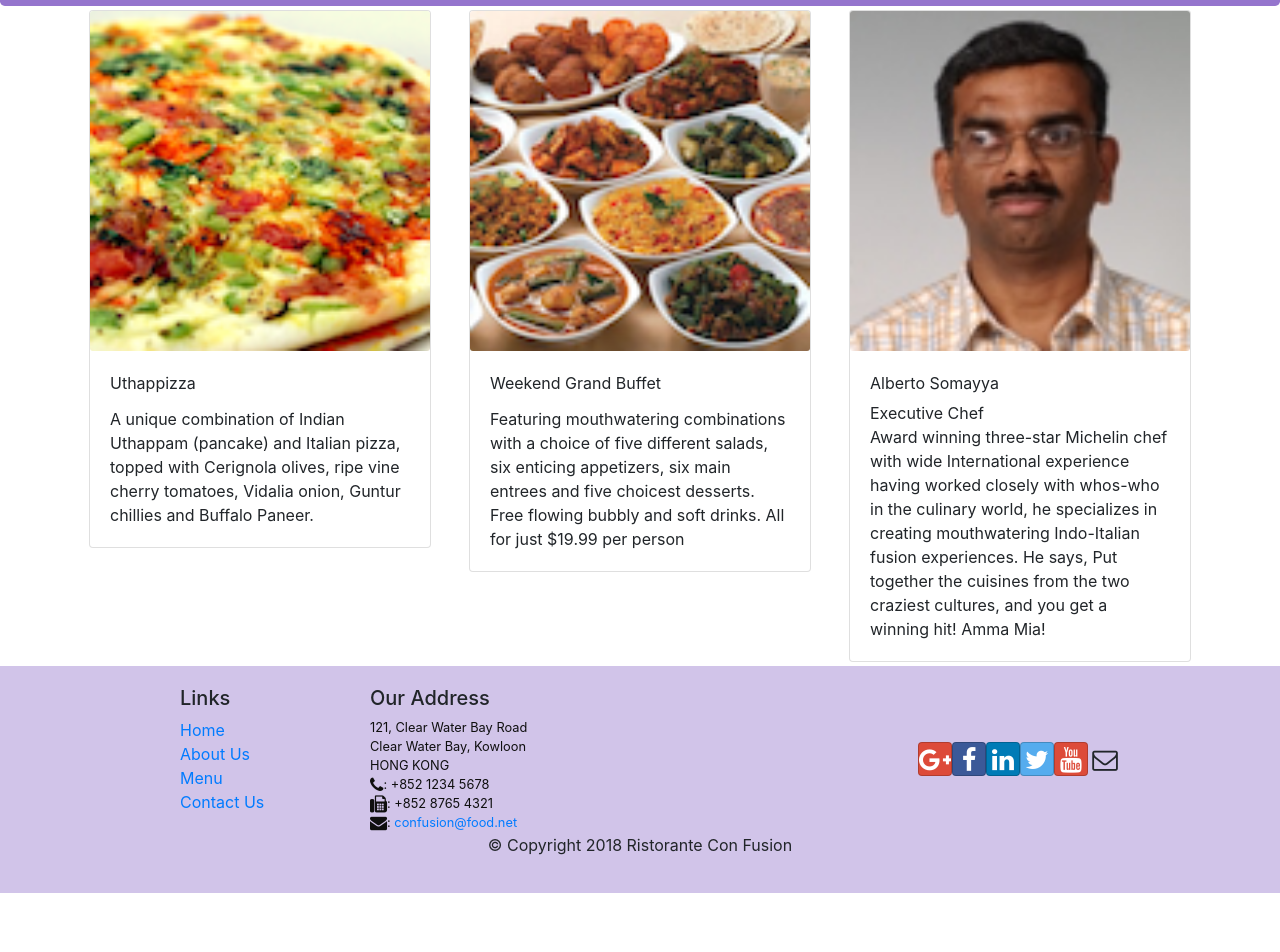
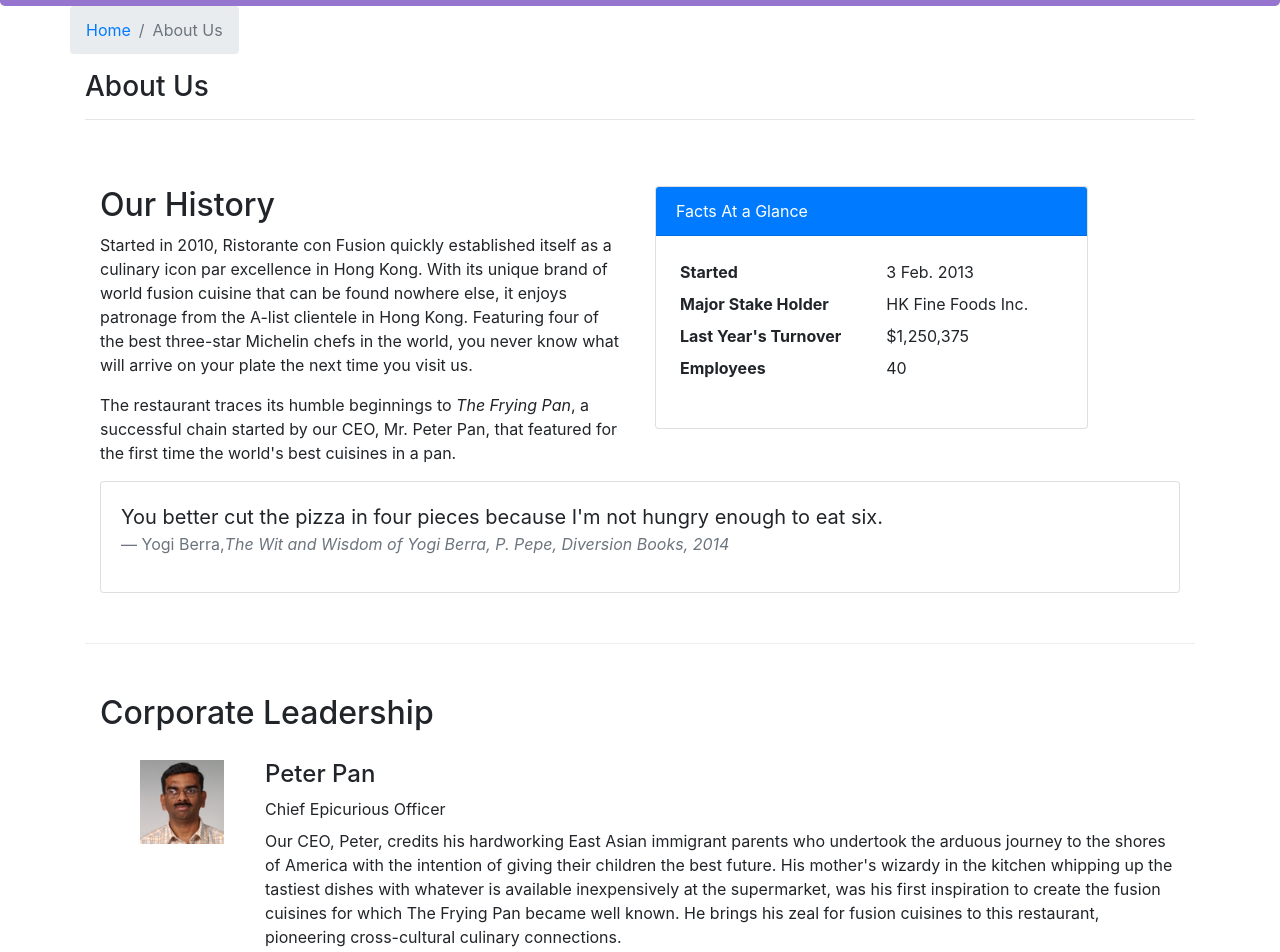
Before and after one commit to parthmodi152/First-React-App, a React (Create React App) app: page /aboutus in a window 1280 px wide. Before the commit this address led to /home. Shown: the part 336-1288 px from the top of the page. Before the commit the page ends 1229 px from the top, so only its background shows below. Built offline with nearby package versions, Linux system fonts and the light colour scheme.

Commit message:
fifth commit Assignment-2 About Us page

```diff
--- /dev/null
+++ b/src/components/AboutComponent.js
@@ -0,0 +1,103 @@
+import React from 'react';
+import { Breadcrumb, BreadcrumbItem, Card, CardBody, CardHeader, Media } from 'reactstrap';
+import { Link } from 'react-router-dom';
+
+
+function RenderLeader({leader}) {
+
+    var MediaStyle = {
+        marginTop: '20px',
+        marginBottom: '20px',
+    };
+
+    return (
+        <Media style={MediaStyle}>
+            <Media left href="#">
+            <Media object src={leader.image} width="80%" alt={leader.name}  />
+            </Media>
+            <Media body style={{paddingLeft: 20}}>
+            <Media heading>
+                {leader.name}
+            </Media>
+            <Media subheading style={{marginBottom:'8px'}}>
+                {leader.designation}
+            </Media>
+                {leader.description}
+            </Media>
+        </Media>
+    );
+}
+
+function About(props) {
+
+    const leaders = props.leaders.map((leader) => {
+        return (
+            <RenderLeader leader={leader}/>
+        );
+    });
+
+    return(
+        <div className="container">
+            <div className="row">
+                <Breadcrumb>
+                    <BreadcrumbItem><Link to="/home">Home</Link></BreadcrumbItem>
+                    <BreadcrumbItem active>About Us</BreadcrumbItem>
+                </Breadcrumb>
+                <div className="col-12">
+                    <h3>About Us</h3>
+                    <hr />
+                </div>
+            </div>
+            <div className="row row-content">
+                <div className="col-12 col-md-6">
+                    <h2>Our History</h2>
+                    <p>Started in 2010, Ristorante con Fusion quickly established itself as a culinary icon par excellence in Hong Kong. With its unique brand of world fusion cuisine that can be found nowhere else, it enjoys patronage from the A-list clientele in Hong Kong.  Featuring four of the best three-star Michelin chefs in the world, you never know what will arrive on your plate the next time you visit us.</p>
+                    <p>The restaurant traces its humble beginnings to <em>The Frying Pan</em>, a successful chain started by our CEO, Mr. Peter Pan, that featured for the first time the world's best cuisines in a pan.</p>
+                </div>
+                <div className="col-12 col-md-5">
+                    <Card>
+                        <CardHeader className="bg-primary text-white">Facts At a Glance</CardHeader>
+                        <CardBody>
+                            <dl className="row p-1">
+                                <dt className="col-6">Started</dt>
+                                <dd className="col-6">3 Feb. 2013</dd>
+                                <dt className="col-6">Major Stake Holder</dt>
+                                <dd className="col-6">HK Fine Foods Inc.</dd>
+                                <dt className="col-6">Last Year's Turnover</dt>
+                                <dd className="col-6">$1,250,375</dd>
+                                <dt className="col-6">Employees</dt>
+                                <dd className="col-6">40</dd>
+                            </dl>
+                        </CardBody>
+                    </Card>
+                </div>
+                <div className="col-12">
+                    <Card>
+                        <CardBody className="bg-faded">
+                            <blockquote className="blockquote">
+                                <p className="mb-0">You better cut the pizza in four pieces because
+                                    I'm not hungry enough to eat six.</p>
+                                <footer className="blockquote-footer">Yogi Berra,
+                                <cite title="Source Title">The Wit and Wisdom of Yogi Berra,
+                                    P. Pepe, Diversion Books, 2014</cite>
+                                </footer>
+                            </blockquote>
+                        </CardBody>
+                    </Card>
+                </div>
+            </div>
+            <div className="row row-content">
+                <div className="col-12">
+                    <h2>Corporate Leadership</h2>
+                </div>
+                <div className="col-12">
+                    <Media list>
+                        {leaders}
+                    </Media>
+                </div>
+            </div>
+        </div>
+    );
+}
+
+export default About;
--- a/src/components/MainComponent.js
+++ b/src/components/MainComponent.js
@@ -1,6 +1,7 @@
 import React, { Component } from 'react';
 import Home from './HomeComponent'
 import Menu from './MenuComponent';
+import About from './AboutComponent';
 import Contact from './ContactComponent'
 import DishDetail from './DishdetailComponent'
 import Header from './HeaderComponent'
@@ -51,6 +52,7 @@
                 <Switch>
                     <Route path="/home" component={HomePage} />
                     <Route exact path="/menu" component={() => <Menu dishes={this.state.dishes} />}/>
+                    <Route exact path="/aboutus" component={() => <About leaders={this.state.leaders} />}/>
                     <Route path="/menu/:dishId" component={DishWithId} />
                     <Route exact path='/contactus' component={Contact} />
                     <Redirect to="/home"/>
```
